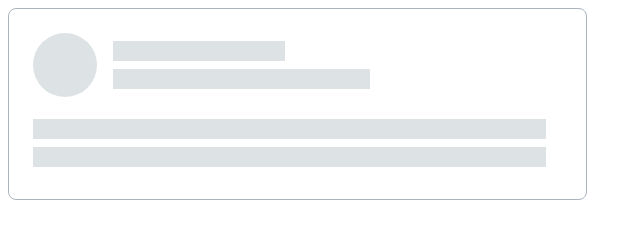
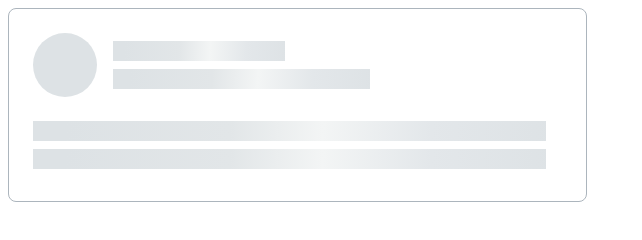
Before and after one commit to js-tasks-ru/htmlcss-20220616_zero713, a website: page 04-lection2/02-skeleton/index.html in a window 1280 px wide. Shown: the whole page, without its empty margins (0-642 px from the left). Drawn offline with Linux system fonts and the light colour scheme.

Commit message:
add solution task6-skeleton

```diff
--- a/04-lection2/02-skeleton/index.html
+++ b/04-lection2/02-skeleton/index.html
@@ -9,22 +9,15 @@
         <div class="skeleton">
             <div class="skeleton__top-part">
                 <div class="skeleton__top-ellipse"></div>
-                <div class="skeleton__top-rows">
-                    <div class="skeleton__rows">
-                        <div class="skeleton__row skeleton__row_top-row1"></div>
-                        <div class="skeleton__row skeleton__row_top-row2"></div>
-                    </div>
+                <div class="skeleton__rows skeleton__rows_margin">
+                    <div class="skeleton__row skeleton__row_top-row1"></div>
+                    <div class="skeleton__row skeleton__row_top-row2"></div>
                 </div>
             </div>
-            <div class="skeleton__bottom-part">
-                <div class="skeleton__bottom-rows">
-                    <div class="skeleton__rows">
-                        <div class="skeleton__row"></div>
-                        <div class="skeleton__row"></div>
-                    </div>
-                </div>
+            <div class="skeleton__rows">
+                <div class="skeleton__row"></div>
+                <div class="skeleton__row"></div>
             </div>
-
         </div>
 
     </body>
--- a/04-lection2/02-skeleton/skeleton.css
+++ b/04-lection2/02-skeleton/skeleton.css
@@ -3,11 +3,10 @@
     border: 1px solid var(--grey-3);
     border-radius: 8px;
     max-width: 579px;
-    height: 192px;
     padding: 24px 40px 32px 24px;
     display: flex;
     flex-direction: column;
-    justify-content: space-between;
+    gap: 24px;
 }
 .skeleton__top-part {
     display: flex;
@@ -19,27 +18,24 @@
     border-radius: 50%;
     background: var(--grey-2);
 }
-.skeleton__top-rows {
-    margin-top: 8px;
-}
+
 .skeleton__rows {
-    width: auto;
-    height: 100%;
+    flex: 1 0 auto;
     display: flex;
     flex-direction: column;
     gap: 8px;
-
-
+}
+.skeleton__rows_margin {
+    margin-top: 8px;
 }
 .skeleton__row {
-    flex: 0 0 auto;
     height: 20px;
-    background: var(--grey-2);
+    background: linear-gradient(92.51deg, #DDE2E5 6.44%, #E2E6E8 38.47%, #F3F5F5 56.48%, #E3E7EA 77.5%, #DDE2E5 102.52%);
 }
 
 .skeleton__row_top-row1 {
-    width: 172px;
+    max-width: 172px;
 }
 .skeleton__row_top-row2 {
-    width: 257px;
+    max-width: 257px;
 }
```
